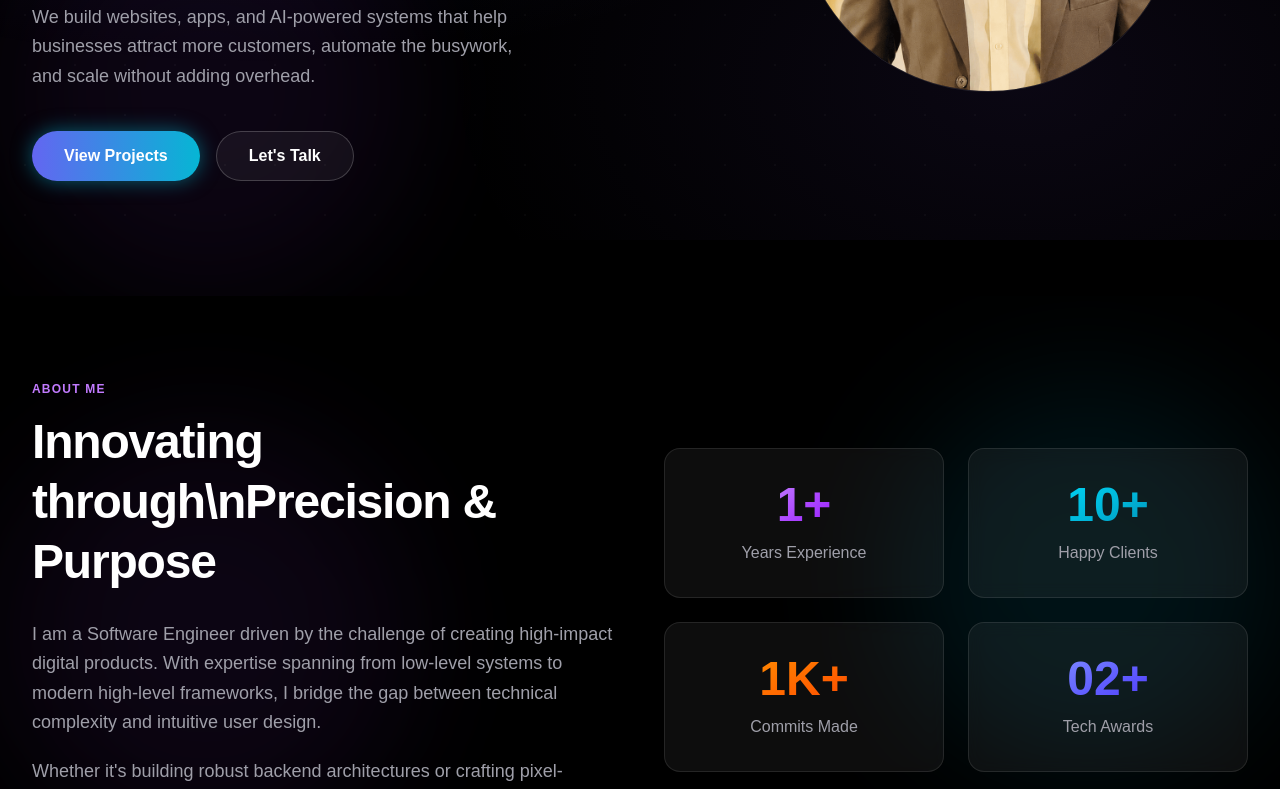
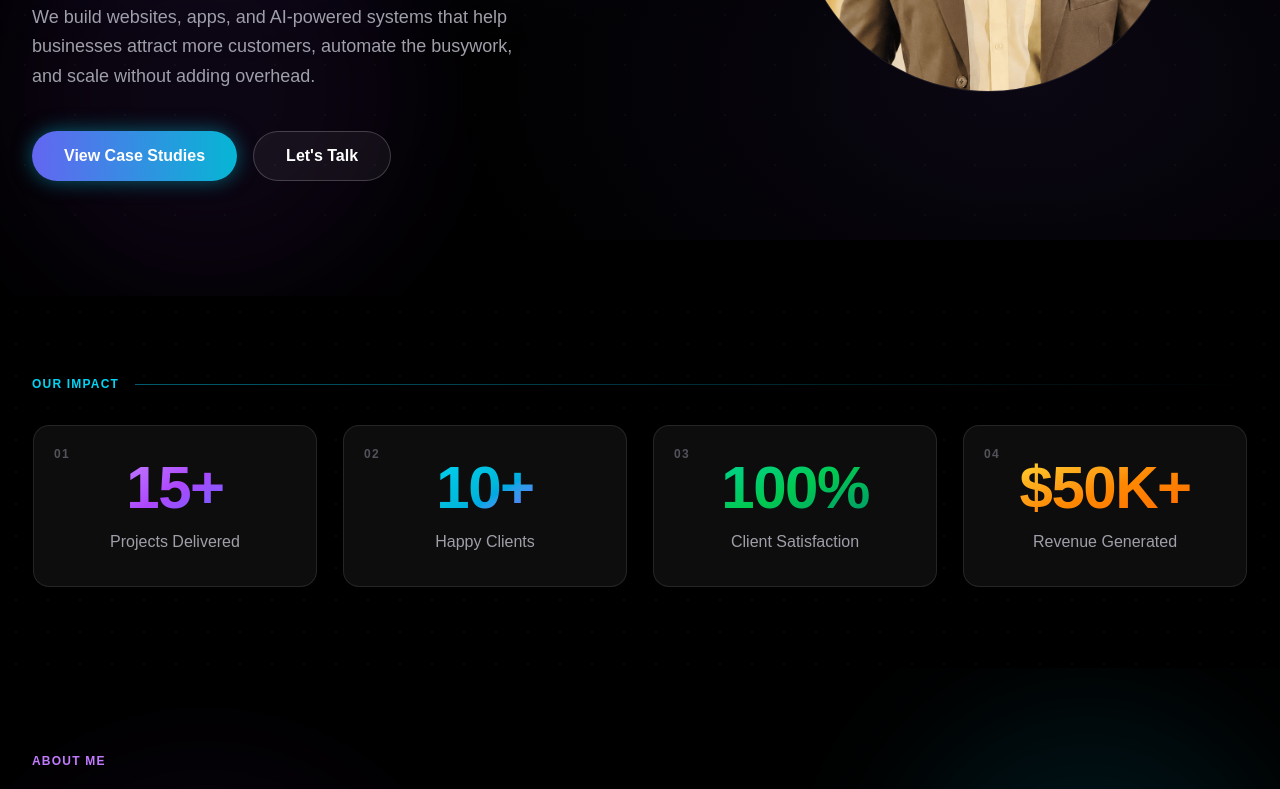
Before and after one commit to muhassannaeem/mu-hassan-naeem-portfolio, a Next.js app: page / in a window 1280 px wide. Shown: the part 560-1349 px from the top of the page. Built offline with nearby package versions, Linux system fonts and the light colour scheme.

Commit message:
Counter section added

```diff
--- a/app/page.tsx
+++ b/app/page.tsx
@@ -1,6 +1,7 @@
 import Navbar from '@/components/layout/Navbar';
 import Footer from '@/components/layout/Footer';
 import Hero from '@/components/sections/Hero';
+import CounterStats from '@/components/sections/CounterStats';
 import About from '@/components/sections/About';
 import FeaturedProjects from '@/components/sections/FeaturedProjects';
 import ServicesOffered from '@/components/sections/Services';
@@ -11,6 +12,7 @@ export default function Home() {
     <main className="flex flex-col w-full bg-black text-white">
       <Navbar />
       <Hero />
+      <CounterStats />
       <About />
       <FeaturedProjects />
       <ServicesOffered />
--- a/src/components/layout/Navbar.tsx
+++ b/src/components/layout/Navbar.tsx
@@ -111,7 +111,7 @@ export default function Navbar() {
                   boxShadow: '0 0 20px rgba(6, 182, 212, 0.5)',
                 }}
               >
-                <span className="hidden sm:inline">Hire Me</span>
+                <span className="hidden sm:inline">Let&apos;s Talk</span>
                 <span className="sm:hidden">Talk</span>
                 <ArrowRight size={16} />
               </motion.button>
--- a/src/components/sections/About.tsx
+++ b/src/components/sections/About.tsx
@@ -134,7 +134,7 @@ export default function About() {
           <motion.div className="flex flex-col gap-6 order-2 lg:order-1">
             <SectionHeading
               label="About Me"
-              title="Innovating through\nPrecision & Purpose"
+              title="Innovating through Precision & Purpose"
               labelClassName="text-purple-400"
             />
 
--- /dev/null
+++ b/src/components/sections/CounterStats.tsx
@@ -0,0 +1,152 @@
+'use client';
+
+import React, { useEffect, useRef, useState } from 'react';
+import { motion, useInView, Variants } from 'framer-motion';
+import Container from '@/components/ui/Container';
+
+const containerVariants: Variants = {
+  hidden: { opacity: 0 },
+  visible: {
+    opacity: 1,
+    transition: { staggerChildren: 0.1, delayChildren: 0.1 },
+  },
+};
+
+const cardVariants: Variants = {
+  hidden: { opacity: 0, y: 18 },
+  visible: {
+    opacity: 1,
+    y: 0,
+    transition: { duration: 0.55, ease: 'easeOut' },
+  },
+};
+
+interface Stat {
+  value: number;
+  prefix?: string;
+  suffix?: string;
+  label: string;
+  gradient: string;
+  glow: string;
+}
+
+const stats: Stat[] = [
+  {
+    value: 15,
+    suffix: '+',
+    label: 'Projects Delivered',
+    gradient: 'from-purple-400 via-purple-500 to-indigo-500',
+    glow: 'rgba(139, 92, 246, 0.35)',
+  },
+  {
+    value: 10,
+    suffix: '+',
+    label: 'Happy Clients',
+    gradient: 'from-cyan-400 via-cyan-500 to-indigo-500',
+    glow: 'rgba(6, 182, 212, 0.35)',
+  },
+  {
+    value: 100,
+    suffix: '%',
+    label: 'Client Satisfaction',
+    gradient: 'from-emerald-400 via-green-500 to-emerald-600',
+    glow: 'rgba(16, 185, 129, 0.35)',
+  },
+  {
+    value: 50,
+    prefix: '$',
+    suffix: 'K+',
+    label: 'Revenue Generated',
+    gradient: 'from-amber-300 via-orange-400 to-orange-500',
+    glow: 'rgba(249, 115, 22, 0.35)',
+  },
+];
+
+function CountUp({ stat }: { stat: Stat }) {
+  const [count, setCount] = useState(0);
+  const countRef = useRef<HTMLSpanElement>(null);
+  const isInView = useInView(countRef, { once: true, margin: '-100px' });
+
+  useEffect(() => {
+    if (!isInView) return;
+
+    const duration = 1200;
+    const startTime = performance.now();
+    let animationFrame = 0;
+
+    const animate = (currentTime: number) => {
+      const progress = Math.min((currentTime - startTime) / duration, 1);
+      const easedProgress = 1 - Math.pow(1 - progress, 3);
+      setCount(Math.round(easedProgress * stat.value));
+
+      if (progress < 1) {
+        animationFrame = requestAnimationFrame(animate);
+      }
+    };
+
+    animationFrame = requestAnimationFrame(animate);
+    return () => cancelAnimationFrame(animationFrame);
+  }, [isInView, stat.value]);
+
+  return (
+    <span ref={countRef}>
+      {stat.prefix}
+      {count}
+      {stat.suffix}
+    </span>
+  );
+}
+
+function StatCard({ stat, index }: { stat: Stat; index: number }) {
+  return (
+    <motion.div
+      variants={cardVariants}
+      whileHover={{ y: -6, scale: 1.02 }}
+      transition={{ duration: 0.25 }}
+      className="group relative h-full rounded-2xl p-px overflow-hidden"
+    >
+      <div
+        className="absolute inset-0 rounded-2xl opacity-0 transition-opacity duration-300 group-hover:opacity-100"
+        style={{ background: `linear-gradient(135deg, transparent 15%, ${stat.glow}, transparent 85%)` }}
+      />
+      <div className="relative flex h-full flex-col items-center justify-center gap-3 rounded-2xl border border-white/10 bg-white/5 p-6 text-center backdrop-blur-sm transition-all duration-300 group-hover:border-white/20 group-hover:shadow-[0_20px_40px_rgba(0,0,0,0.4)] md:p-8">
+        <span className="absolute left-5 top-5 text-xs font-bold tracking-widest text-zinc-600">
+          0{index + 1}
+        </span>
+        <div className={`bg-gradient-to-br ${stat.gradient} bg-clip-text text-5xl font-bold tracking-tight text-transparent md:text-6xl`}>
+          <CountUp stat={stat} />
+        </div>
+        <p className="text-sm text-zinc-400 md:text-base">{stat.label}</p>
+      </div>
+    </motion.div>
+  );
+}
+
+export default function CounterStats() {
+  return (
+    <section className="relative w-full overflow-hidden py-14 md:py-20">
+      <div className="pointer-events-none absolute inset-0 opacity-40 [background-image:radial-gradient(circle,rgba(255,255,255,0.08)_1px,transparent_1px)] [background-size:32px_32px]" />
+
+      <Container className="relative z-10">
+        <motion.div
+          initial="hidden"
+          whileInView="visible"
+          viewport={{ once: true, margin: '-100px' }}
+          variants={containerVariants}
+          className="flex flex-col gap-8"
+        >
+          <motion.div variants={cardVariants} className="flex items-center gap-4">
+            <span className="text-xs font-bold uppercase tracking-widest text-cyan-400">Our Impact</span>
+            <span className="h-px flex-1 bg-gradient-to-r from-cyan-500/50 to-transparent" />
+          </motion.div>
+
+          <div className="grid grid-cols-1 gap-4 sm:grid-cols-2 md:gap-6 lg:grid-cols-4">
+            {stats.map((stat, index) => (
+              <StatCard key={stat.label} stat={stat} index={index} />
+            ))}
+          </div>
+        </motion.div>
+      </Container>
+    </section>
+  );
+}
--- a/src/components/sections/Hero.tsx
+++ b/src/components/sections/Hero.tsx
@@ -185,7 +185,7 @@ export default function Hero() {
                   boxShadow: '0 0 20px rgba(6, 182, 212, 0.5)',
                 }}
               >
-                View Projects
+                View Case Studies
               </motion.button>
 
               {/* Secondary Button */}
```
Also changed, not shown: 1 other file (tests, documents, lock files or other folders).
